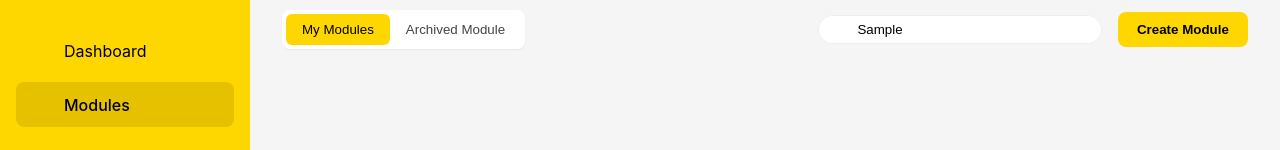
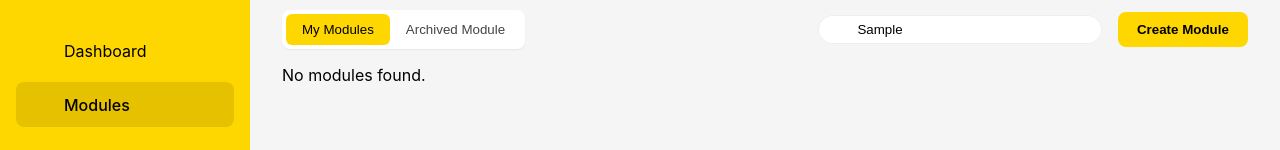
Before and after one commit to Harrrrold/Web-SmartQuest, a React (Create React App) app in the folder web-client/: page /modulecreator-modulelist in a window 1280 px wide. Both pictures are taken after typing "Sample" into the empty fields and a click on the button "Create Module". Shown: the part 127-277 px from the top of the page. Built offline with nearby package versions, Linux system fonts and the light colour scheme; some icons are missing.

Commit message:
Add module creation, archiving, restoring, and deletion
Replaces static SAMPLE_MODULES with stateful INITIAL_MODULES and implements handlers for creating, archiving, restoring, and deleting modules. Updates filtering logic to use state and displays a message when no modules are found.

```diff
--- a/web-client/src/modulecreator-screens/modulecreator-modulelist.tsx
+++ b/web-client/src/modulecreator-screens/modulecreator-modulelist.tsx
@@ -15,7 +15,7 @@ type ModuleItem = {
   isArchived?: boolean;
 };
 
-const SAMPLE_MODULES: ModuleItem[] = [
+const INITIAL_MODULES: ModuleItem[] = [
   { id: '1', title: 'Fraction Adventure' },
   { id: '2', title: 'Shapes and Numbers' },
   { id: '3', title: 'Learning Shapes' },
@@ -25,20 +25,28 @@ const SAMPLE_MODULES: ModuleItem[] = [
 ];
 
 const ModuleCreatorModuleList: React.FC = () => {
+  const [modules, setModules] = useState<ModuleItem[]>(INITIAL_MODULES);
   const [activeTab, setActiveTab] = useState<'my' | 'archived'>('my');
   const [query, setQuery] = useState<string>('');
 
+  // Filter based on tab + search query
   const filteredModules = useMemo(() => {
-    const source = SAMPLE_MODULES.filter(m =>
+    const source = modules.filter(m =>
       activeTab === 'archived' ? m.isArchived : !m.isArchived
     );
     if (!query.trim()) return source;
     const q = query.toLowerCase();
     return source.filter(m => m.title.toLowerCase().includes(q));
-  }, [activeTab, query]);
+  }, [modules, activeTab, query]);
 
+  // === Actions ===
   const handleCreateModule = () => {
-    console.log('Create Module clicked');
+    const newModule: ModuleItem = {
+      id: Date.now().toString(),
+      title: `New Module ${modules.length + 1}`,
+      isArchived: false
+    };
+    setModules(prev => [...prev, newModule]);
   };
 
   const handlePreview = (moduleId: string) => {
@@ -49,16 +57,24 @@ const ModuleCreatorModuleList: React.FC = () => {
     console.log('Edit module', moduleId);
   };
 
-  const handleDelete = (moduleId: string) => {
-    console.log('Delete module', moduleId);
-  };
-
   const handleArchive = (moduleId: string) => {
-    console.log('Archive module', moduleId);
+    setModules(prev =>
+      prev.map(m =>
+        m.id === moduleId ? { ...m, isArchived: true } : m
+      )
+    );
   };
 
   const handleRestore = (moduleId: string) => {
-    console.log('Restore module', moduleId);
+    setModules(prev =>
+      prev.map(m =>
+        m.id === moduleId ? { ...m, isArchived: false } : m
+      )
+    );
+  };
+
+  const handleDelete = (moduleId: string) => {
+    setModules(prev => prev.filter(m => m.id !== moduleId));
   };
 
   return (
@@ -150,6 +166,10 @@ const ModuleCreatorModuleList: React.FC = () => {
                 </div>
               </div>
             ))}
+
+            {filteredModules.length === 0 && (
+              <div className="no-modules">No modules found.</div>
+            )}
           </div>
         </div>
       </div>
```
